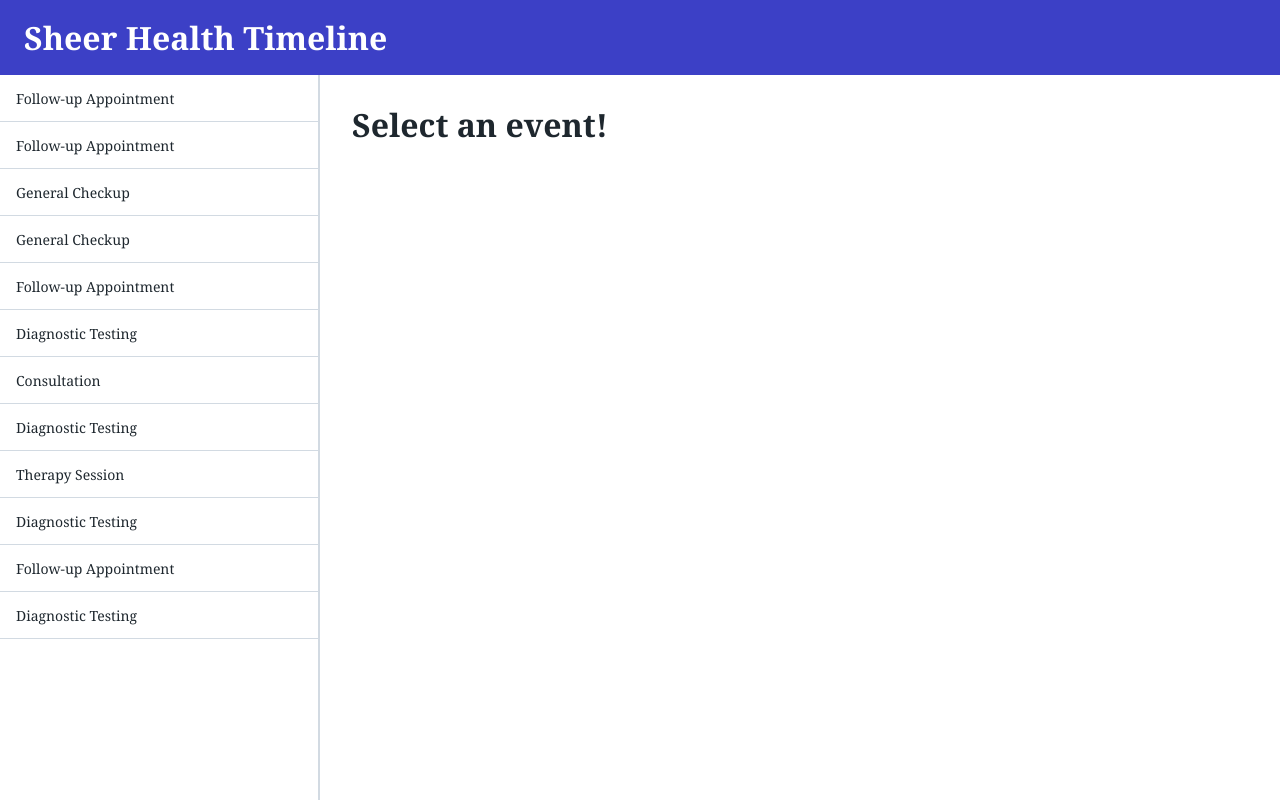
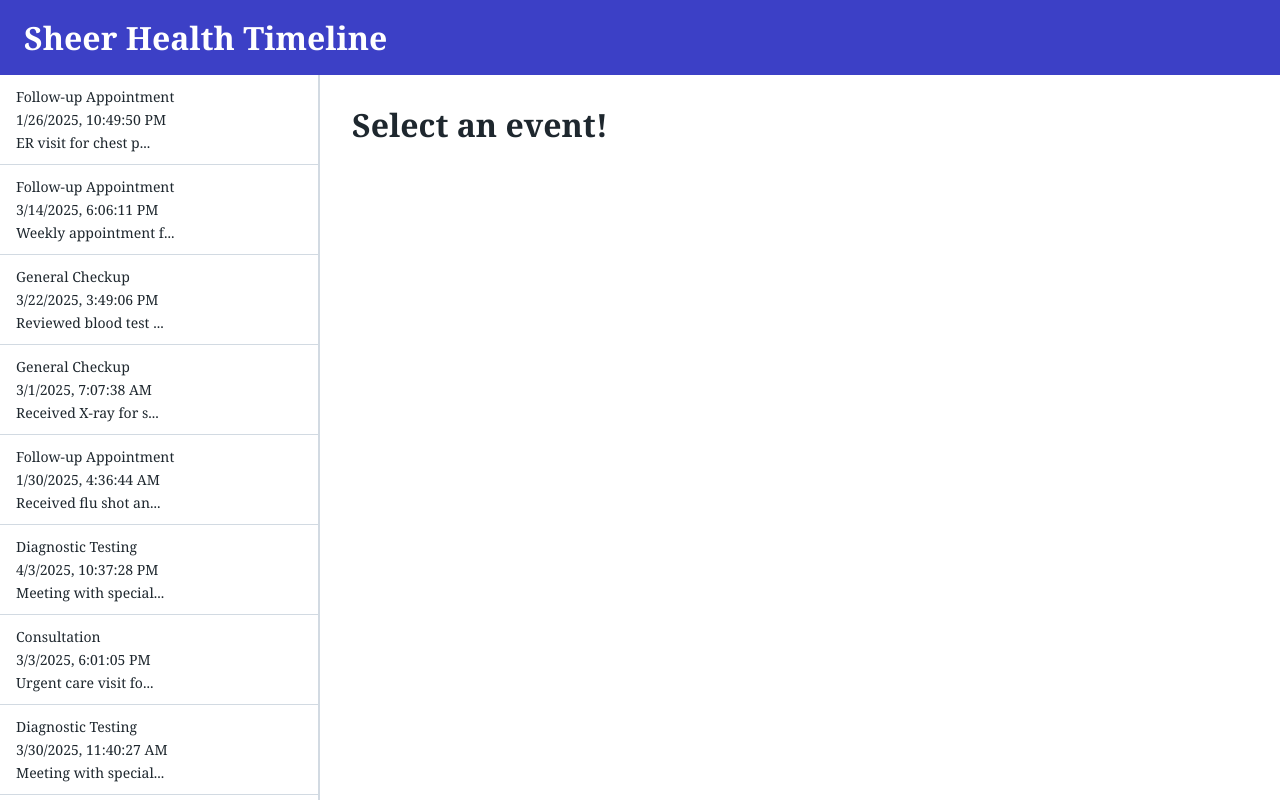
Before and after one commit to Ali-Aftab/Sheer-Health-Timeline, a React (Vite) app: page / in a window 1280 px wide. Built offline with nearby package versions, Linux system fonts and the light colour scheme.

Commit message:
refactor(sidebar): :recycle: added more info on the sidebar and updated ui to handle it to

```diff
--- a/src/App.css
+++ b/src/App.css
@@ -49,6 +49,9 @@ body {
 }
 
 .event-card button {
+  display: flex;
+  flex-direction: column;
+  gap: 4px;
   background: none;
   border: none;
   font-family: inherit;
--- a/src/components/Sidebar.jsx
+++ b/src/components/Sidebar.jsx
@@ -7,7 +7,11 @@ const Sidebar = ({ events, setCurEvent }) => {
         <>
           {events.map((el) => (
             <div key={el.event_id} className="event-card">
-              <button onClick={() => setCurEvent(el)}>{el.event_type}</button>
+              <button onClick={() => setCurEvent(el)}>
+                <span>{el.event_type}</span>
+                <span>{new Date(el.create_time).toLocaleString()}</span>
+                <span>{el.details.slice(0, 20) + "..."}</span>
+              </button>
             </div>
           ))}
         </>
```
